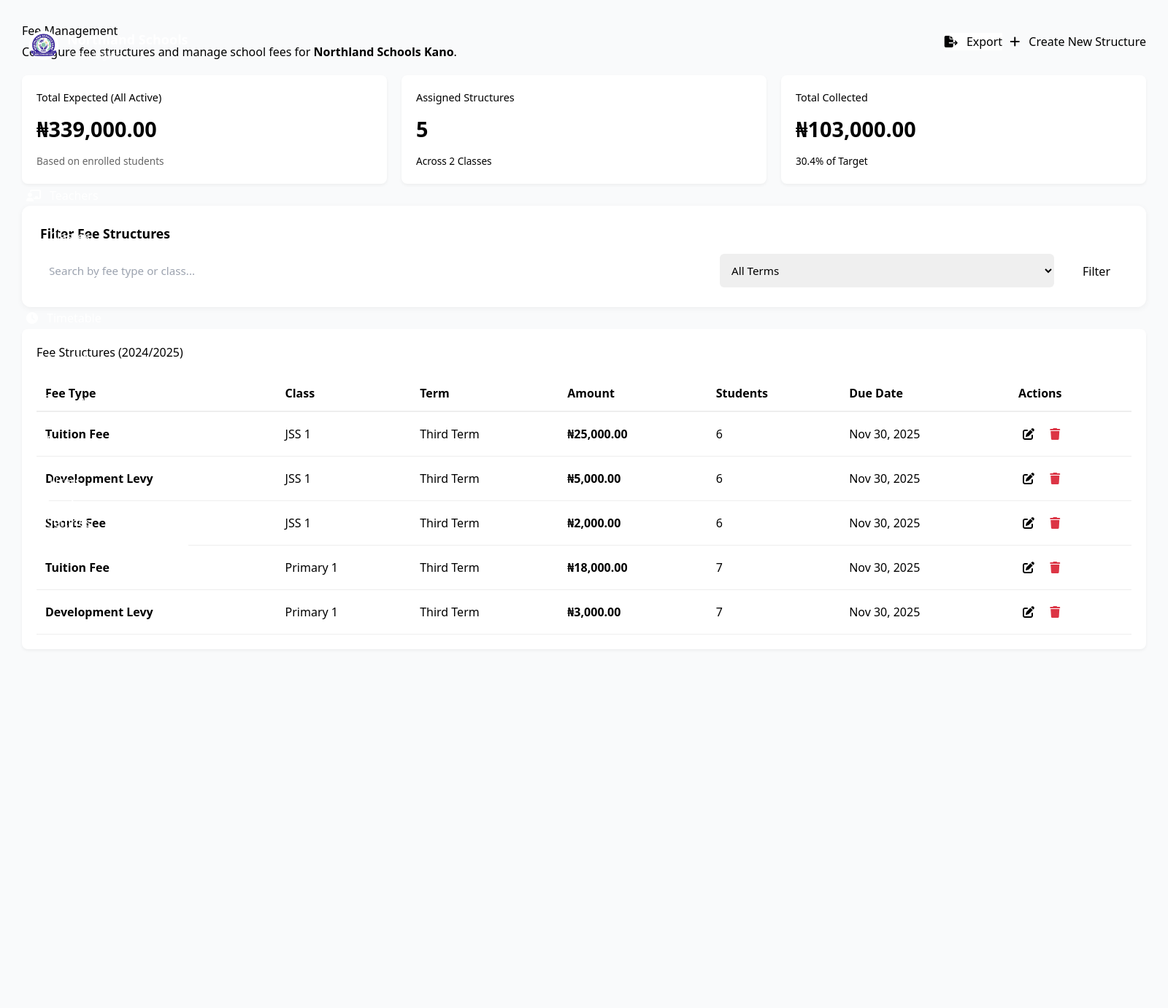
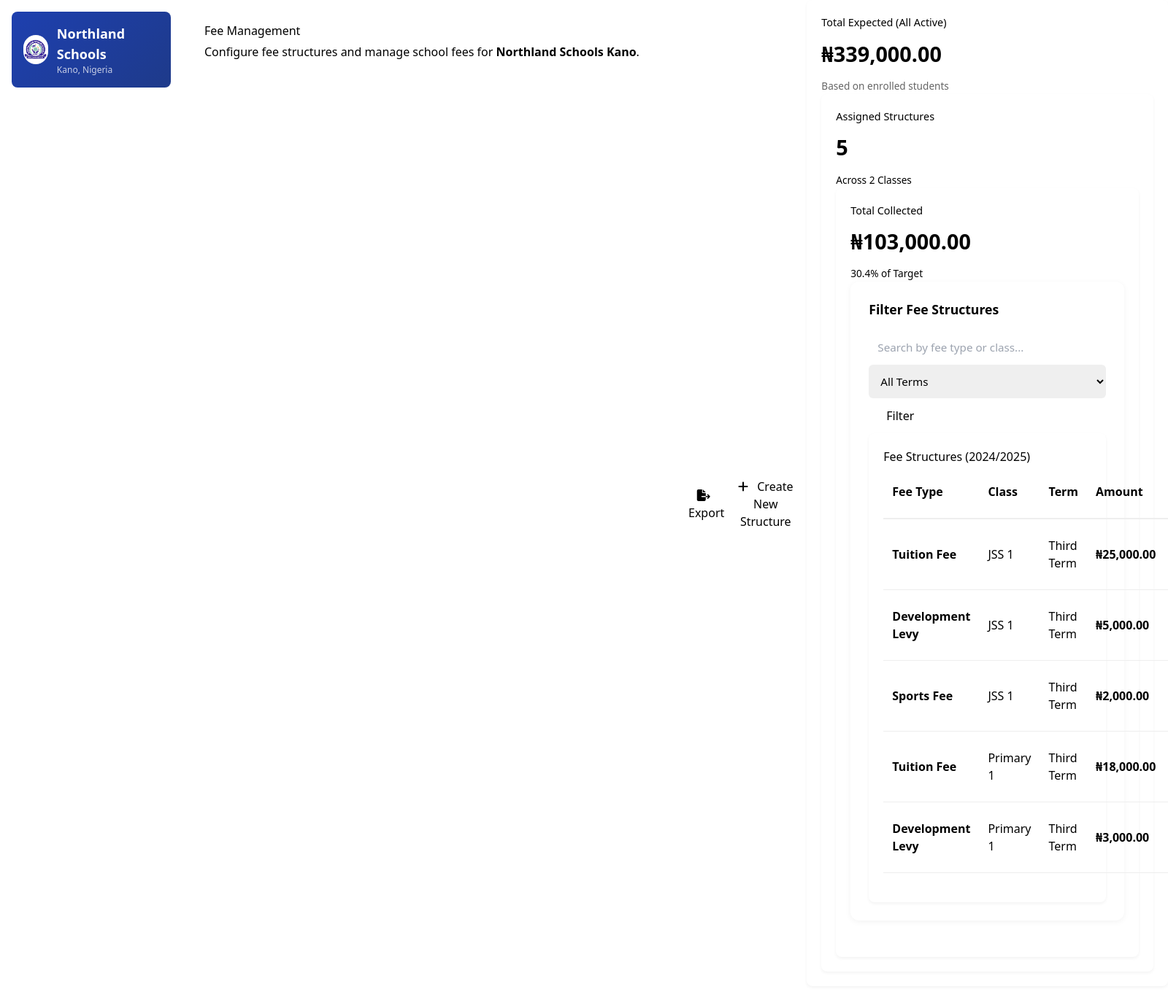
Before and after one commit to assoadeeqgit/northland_sch, a PHP site: page /dashboard/finance-fees.php in a window 1600 px wide; the page is wider, and only the part inside the window is pictured. Shown: that part at 73% size. Before the commit the page ends 870 px from the top of that part, so only its background shows below. Run offline with PHP 8.4, Linux system fonts and the light colour scheme; a user stored in the database is signed in; data comes from the database, SQL or seed files in the repository; some libraries are stand-ins or nearby versions.

Commit message:
fix: Add admin sidebar to finance report pages
- Added sidebar.css to all finance pages
- Updated body tag to use flex layout
- Changed div.main-content to main.main-content
- Fixed closing tags and HTML structure
- Finance pages now properly display admin sidebar

```diff
--- a/dashboard/finance-fees.php
+++ b/dashboard/finance-fees.php
@@ -178,30 +178,31 @@ $all_terms = $terms_query->fetchAll(PDO::FETCH_ASSOC);
     <link rel="stylesheet" href="https://cdnjs.cloudflare.com/ajax/libs/font-awesome/6.4.0/css/all.min.css">
     <script src="https://cdn.tailwindcss.com"></script>
     <script src="https://cdn.jsdelivr.net/npm/sweetalert2@11"></script>
+    <link rel="stylesheet" href="sidebar.css">
 </head>
-<body class="bg-gray-50">
+<body class="flex">
 
 <?php include 'sidebar.php'; ?>
 
-<div class="main-content">
+<main class="main-content">
     <div class="content-body" style="padding: 30px;">
 
         <?php if ($message): ?>
             <div class="alert alert-<?php echo $messageType; ?>" style="padding: 15px; margin-bottom: 20px; border-radius: 5px; background-color: <?php echo $messageType == 'success' ? '#d4edda' : ($messageType == 'warning' ? '#fff3cd' : '#f8d7da'); ?>; color: <?php echo $messageType == 'success' ? '#155724' : ($messageType == 'warning' ? '#856404' : '#721c24'); ?>;">
                 <?php echo $message; ?>
-            </div>
+            </main>
         <?php endif; ?>
 
         <div class="page-title-box" style="display: flex; justify-content: space-between; align-items: center; margin-bottom: 20px;">
             <div>
                 <h1 class="page-title">Fee Management</h1>
                 <p style="color: var(--text-light); margin-top: 5px;">Configure fee structures and manage school fees for <strong style="color: var(--brand-navy);">Northland Schools Kano</strong>.</p>
-            </div>
+            </main>
             <div style="display: flex; gap: 10px;">
                 <button class="btn" style="background: white; border: 1px solid var(--border-color); color: var(--text-color);"><i class="fas fa-file-export" style="margin-right:8px;"></i> Export</button>
                 <button onclick="document.getElementById('addFeeModal').style.display='block'" class="btn btn-primary"><i class="fas fa-plus" style="margin-right:8px;"></i> Create New Structure</button>
-            </div>
-        </div>
+            </main>
+        </main>
 
         <!-- Fee Stats -->
         <div class="stats-grid" style="padding: 0 0 30px 0; display: grid; grid-template-columns: repeat(auto-fit, minmax(200px, 1fr)); gap: 20px;">
@@ -209,18 +210,18 @@ $all_terms = $terms_query->fetchAll(PDO::FETCH_ASSOC);
                 <span class="label" style="display: block; color: var(--text-light); font-size: 0.9rem;">Total Expected (All Active)</span>
                 <span class="value" style="display: block; font-size: 1.8rem; font-weight: bold; margin: 10px 0;">₦<?php echo number_format($total_expected, 2); ?></span>
                 <span class="trend" style="font-size: 0.85rem; color: #666;">Based on enrolled students</span>
-            </div>
+            </main>
             <div class="stat-card orange" style="background: white; padding: 20px; border-radius: 8px; box-shadow: 0 2px 4px rgba(0,0,0,0.05);">
                 <span class="label" style="display: block; color: var(--text-light); font-size: 0.9rem;">Assigned Structures</span>
                 <span class="value" style="display: block; font-size: 1.8rem; font-weight: bold; margin: 10px 0;"><?php echo $total_structures; ?></span>
                 <span class="trend" style="font-size: 0.85rem;">Across <?php echo $classes_count; ?> Classes</span>
-            </div>
+            </main>
             <div class="stat-card green" style="background: white; padding: 20px; border-radius: 8px; box-shadow: 0 2px 4px rgba(0,0,0,0.05);">
                 <span class="label" style="display: block; color: var(--text-light); font-size: 0.9rem;">Total Collected</span>
                 <span class="value" style="display: block; font-size: 1.8rem; font-weight: bold; margin: 10px 0;">₦<?php echo number_format($total_collected, 2); ?></span>
                 <span class="trend text-success" style="font-size: 0.85rem;"><?php echo $collection_percentage; ?>% of Target</span>
-            </div>
-        </div>
+            </main>
+        </main>
 
         <!-- Filter Section -->
         <form method="GET" style="background: white; padding: 25px; border-radius: 12px; box-shadow: 0 2px 8px rgba(0,0,0,0.05); margin-bottom: 30px; border: 1px solid var(--border-color);">
@@ -228,7 +229,7 @@ $all_terms = $terms_query->fetchAll(PDO::FETCH_ASSOC);
             <div style="display: flex; gap: 15px; flex-wrap: wrap;">
                 <div style="flex: 2; min-width: 250px;">
                     <input type="text" name="search" placeholder="Search by fee type or class..." value="<?php echo htmlspecialchars($_GET['search'] ?? ''); ?>" style="width: 100%; padding: 12px; border: 1px solid var(--border-color); border-radius: 6px; font-size: 0.95rem;">
-                </div>
+                </main>
                 <div style="flex: 1; min-width: 150px;">
                     <select name="term" style="width: 100%; padding: 12px; border: 1px solid var(--border-color); border-radius: 6px; color: var(--text-color); font-size: 0.95rem;">
                         <option value="">All Terms</option>
@@ -236,19 +237,19 @@ $all_terms = $terms_query->fetchAll(PDO::FETCH_ASSOC);
                             <option value="<?php echo $term['id']; ?>" <?php echo (($_GET['term'] ?? '') == $term['id']) ? 'selected' : ''; ?>><?php echo htmlspecialchars($term['term_name']); ?></option>
                         <?php endforeach; ?>
                     </select>
-                </div>
+                </main>
                 <button type="submit" class="btn btn-primary" style="padding: 12px 24px;">Filter</button>
                 <?php if (!empty($_GET['search']) || !empty($_GET['term'])): ?>
                     <a href="fees.php" class="btn" style="padding: 12px 24px; border: 1px solid var(--border-color); text-decoration: none;">Clear</a>
                 <?php endif; ?>
-            </div>
+            </main>
         </form>
 
         <!-- Content Area -->
         <div class="table-container" style="margin: 0; background: white; border-radius: 8px; box-shadow: 0 2px 4px rgba(0,0,0,0.05); padding: 20px;">
             <div class="table-header" style="margin-bottom: 20px;">
                 <h3>Fee Structures (<?php echo $current_session['session_name'] ?? '2024-2025'; ?>)</h3>
-            </div>
+            </main>
             <table style="width: 100%; border-collapse: collapse;">
                 <thead>
                     <tr style="border-bottom: 2px solid #eee; text-align: left;">
@@ -270,7 +271,7 @@ $all_terms = $terms_query->fetchAll(PDO::FETCH_ASSOC);
                         <?php foreach ($fee_structures as $structure): ?>
                         <tr style="border-bottom: 1px solid #eee;">
                             <td style="padding: 12px;">
-                                <div style="font-weight: 600;"><?php echo htmlspecialchars($structure['fee_type']); ?></div>
+                                <div style="font-weight: 600;"><?php echo htmlspecialchars($structure['fee_type']); ?></main>
                             </td>
                             <td style="padding: 12px;"><?php echo htmlspecialchars($structure['class_name'] ?? 'N/A'); ?></td>
                             <td style="padding: 12px;"><?php echo htmlspecialchars($structure['term_name'] ?? 'N/A'); ?></td>
@@ -290,10 +291,10 @@ $all_terms = $terms_query->fetchAll(PDO::FETCH_ASSOC);
                     <?php endif; ?>
                 </tbody>
             </table>
-        </div>
+        </main>
 
-    </div>
-</div>
+    </main>
+</main>
 
 <!-- Add Fee Structure Modal -->
 <div id="addFeeModal" class="modal" style="display: none; position: fixed; z-index: 1000; left: 0; top: 0; width: 100%; height: 100%; overflow: auto; background-color: rgba(0,0,0,0.4);">
@@ -307,7 +308,7 @@ $all_terms = $terms_query->fetchAll(PDO::FETCH_ASSOC);
             <div style="margin-bottom: 15px;">
                 <label style="display: block; margin-bottom: 5px; font-weight: 500;">Fee Type *</label>
                 <input type="text" name="fee_type" required placeholder="e.g., Tuition, Development Levy, Exam Fee" style="width: 100%; padding: 10px; border: 1px solid #ddd; border-radius: 4px;">
-            </div>
+            </main>
 
             <div style="display: grid; grid-template-columns: 1fr 1fr; gap: 15px; margin-bottom: 15px;">
                 <div>
@@ -318,12 +319,12 @@ $all_terms = $terms_query->fetchAll(PDO::FETCH_ASSOC);
                             <option value="<?php echo $class['id']; ?>"><?php echo htmlspecialchars($class['class_name']); ?></option>
                         <?php endforeach; ?>
                     </select>
-                </div>
+                </main>
                 <div>
                     <label style="display: block; margin-bottom: 5px; font-weight: 500;">Amount (₦) *</label>
                     <input type="number" name="amount" step="0.01" required placeholder="0.00" style="width: 100%; padding: 10px; border: 1px solid #ddd; border-radius: 4px;">
-                </div>
-            </div>
+                </main>
+            </main>
 
             <div style="display: grid; grid-template-columns: 1fr 1fr; gap: 15px; margin-bottom: 15px;">
                 <div>
@@ -336,7 +337,7 @@ $all_terms = $terms_query->fetchAll(PDO::FETCH_ASSOC);
                             </option>
                         <?php endforeach; ?>
                     </select>
-                </div>
+                </main>
                 <div>
                     <label style="display: block; margin-bottom: 5px; font-weight: 500;">Term *</label>
                     <select name="term_id" required style="width: 100%; padding: 10px; border: 1px solid #ddd; border-radius: 4px;">
@@ -347,21 +348,21 @@ $all_terms = $terms_query->fetchAll(PDO::FETCH_ASSOC);
                             </option>
                         <?php endforeach; ?>
                     </select>
-                </div>
-            </div>
+                </main>
+            </main>
 
             <div style="margin-bottom: 20px;">
                 <label style="display: block; margin-bottom: 5px; font-weight: 500;">Due Date (Optional)</label>
                 <input type="date" name="due_date" style="width: 100%; padding: 10px; border: 1px solid #ddd; border-radius: 4px;">
-            </div>
+            </main>
 
             <div style="text-align: right;">
                 <button type="button" onclick="document.getElementById('addFeeModal').style.display='none'" class="btn" style="margin-right: 10px; border: 1px solid #ddd;">Cancel</button>
                 <button type="submit" class="btn btn-primary" style="padding: 10px 20px;">Create Fee Structure</button>
-            </div>
+            </main>
         </form>
-    </div>
-</div>
+    </main>
+</main>
 
 <!-- Edit Fee Structure Modal -->
 <div id="editFeeModal" class="modal" style="display: none; position: fixed; z-index: 1000; left: 0; top: 0; width: 100%; height: 100%; overflow: auto; background-color: rgba(0,0,0,0.4);">
@@ -376,7 +377,7 @@ $all_terms = $terms_query->fetchAll(PDO::FETCH_ASSOC);
             <div style="margin-bottom: 15px;">
                 <label style="display: block; margin-bottom: 5px; font-weight: 500;">Fee Type *</label>
                 <input type="text" name="fee_type" id="edit_fee_type" required placeholder="e.g., Tuition" style="width: 100%; padding: 10px; border: 1px solid #ddd; border-radius: 4px;">
-            </div>
+            </main>
 
             <div style="display: grid; grid-template-columns: 1fr 1fr; gap: 15px; margin-bottom: 15px;">
                 <div>
@@ -387,12 +388,12 @@ $all_terms = $terms_query->fetchAll(PDO::FETCH_ASSOC);
                             <option value="<?php echo $class['id']; ?>"><?php echo htmlspecialchars($class['class_name']); ?></option>
                         <?php endforeach; ?>
                     </select>
-                </div>
+                </main>
                 <div>
                     <label style="display: block; margin-bottom: 5px; font-weight: 500;">Amount (₦) *</label>
                     <input type="number" name="amount" id="edit_amount" step="0.01" required placeholder="0.00" style="width: 100%; padding: 10px; border: 1px solid #ddd; border-radius: 4px;">
-                </div>
-            </div>
+                </main>
+            </main>
 
             <div style="display: grid; grid-template-columns: 1fr 1fr; gap: 15px; margin-bottom: 15px;">
                 <div>
@@ -403,7 +404,7 @@ $all_terms = $terms_query->fetchAll(PDO::FETCH_ASSOC);
                             <option value="<?php echo $session['id']; ?>"><?php echo htmlspecialchars($session['session_name']); ?></option>
                         <?php endforeach; ?>
                     </select>
-                </div>
+                </main>
                 <div>
                     <label style="display: block; margin-bottom: 5px; font-weight: 500;">Term *</label>
                     <select name="term_id" id="edit_term_id" required style="width: 100%; padding: 10px; border: 1px solid #ddd; border-radius: 4px;">
@@ -412,21 +413,21 @@ $all_terms = $terms_query->fetchAll(PDO::FETCH_ASSOC);
                             <option value="<?php echo $term['id']; ?>"><?php echo htmlspecialchars($term['term_name']); ?></option>
                         <?php endforeach; ?>
                     </select>
-                </div>
-            </div>
+                </main>
+            </main>
 
             <div style="margin-bottom: 20px;">
                 <label style="display: block; margin-bottom: 5px; font-weight: 500;">Due Date (Optional)</label>
                 <input type="date" name="due_date" id="edit_due_date" style="width: 100%; padding: 10px; border: 1px solid #ddd; border-radius: 4px;">
-            </div>
+            </main>
 
             <div style="text-align: right;">
                 <button type="button" onclick="document.getElementById('editFeeModal').style.display='none'" class="btn" style="margin-right: 10px; border: 1px solid #ddd;">Cancel</button>
                 <button type="submit" class="btn btn-primary" style="padding: 10px 20px;">Update Fee Structure</button>
-            </div>
+            </main>
         </form>
-    </div>
-</div>
+    </main>
+</main>
 
 <!-- Delete Confirmation Form (Hidden) -->
 <form method="POST" id="deleteFeeForm" style="display: none;">
@@ -539,8 +540,9 @@ function deleteFeeStructure(id, feeName) {
 }
 </script>
 
-</div>
-</div>
+</main>
+</main>
+
 
 </body>
 </html>
```
Also changed, not shown: dashboard/finance-defaulters.php (+4 -3 lines), dashboard/finance-income.php (+13 -12 lines).
